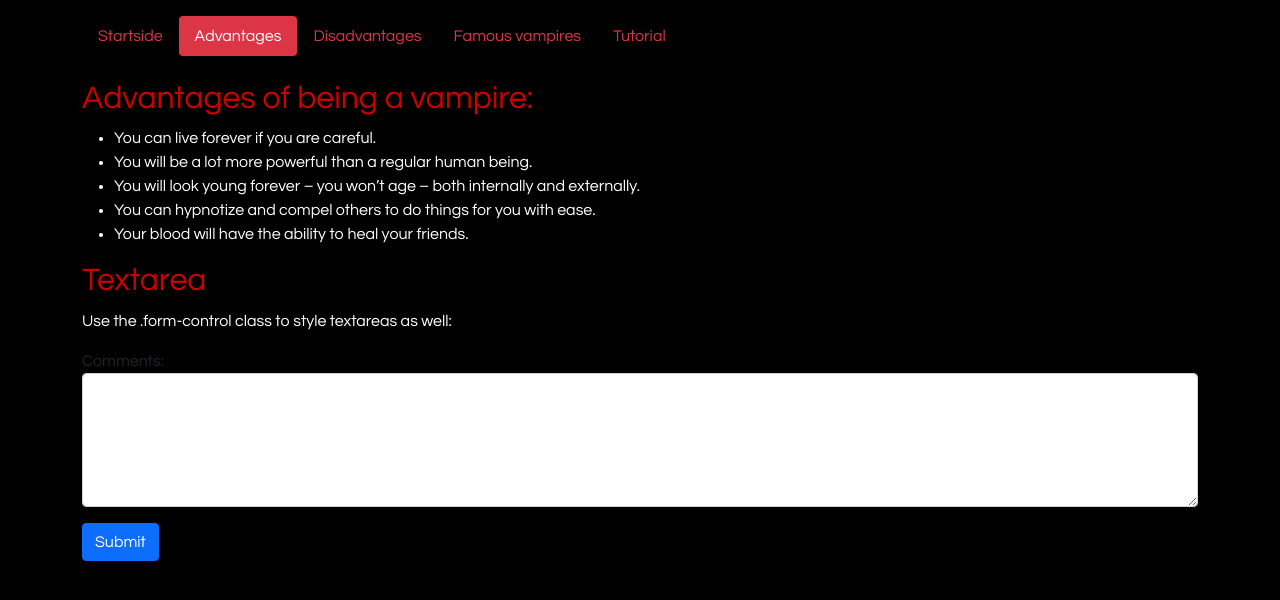
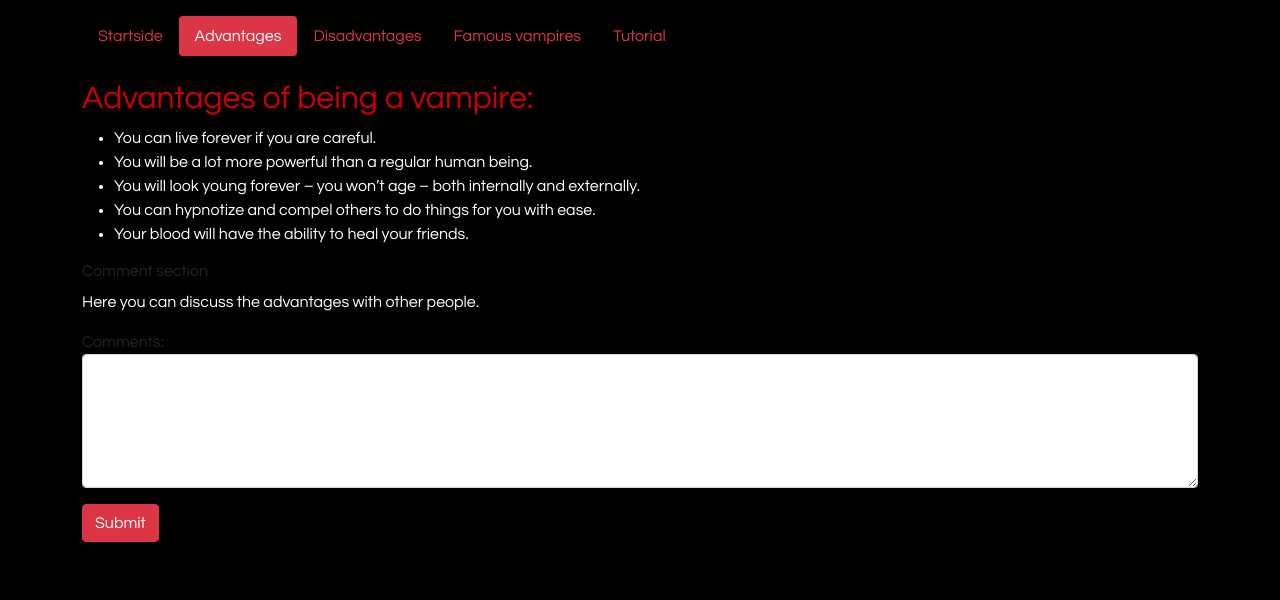
Before and after one commit to ronjaaaa/ronjaaaa.github.io, a plain HTML site: page advantages/index.html in a window 1280 px wide. Drawn offline with nearby package versions, Linux system fonts and the light colour scheme.

Commit message:
Update index.html

```diff
--- a/advantages/index.html
+++ b/advantages/index.html
@@ -34,14 +34,14 @@
         <li>You can hypnotize and compel others to do things for you with ease.</li>
         <li>Your blood will have the ability to heal your friends.</li>
       </ul>
-      <h2>Textarea</h2>
-  <p>Use the .form-control class to style textareas as well:</p>
+      <h6>Comment section</h6>
+  <p>Here you can discuss the advantages with other people.</p>
   <form action="/action_page.php">
     <div class="mb-3 mt-3">
       <label for="comment">Comments:</label>
       <textarea class="form-control" rows="5" id="comment" name="text"></textarea>
     </div>
-    <button type="submit" class="btn btn-primary">Submit</button>
+    <button type="submit" class="btn btn-danger">Submit</button>
   </form>
     </div>
   </body>
```
